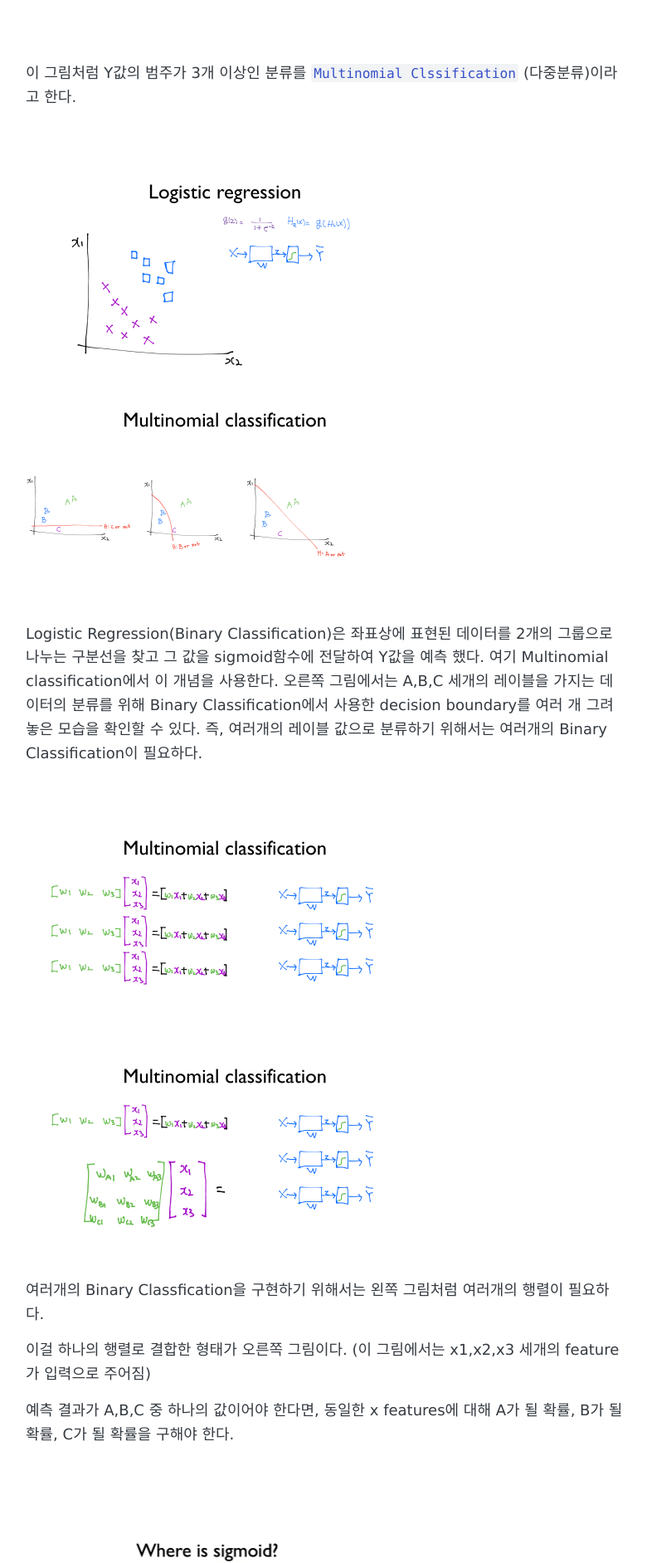
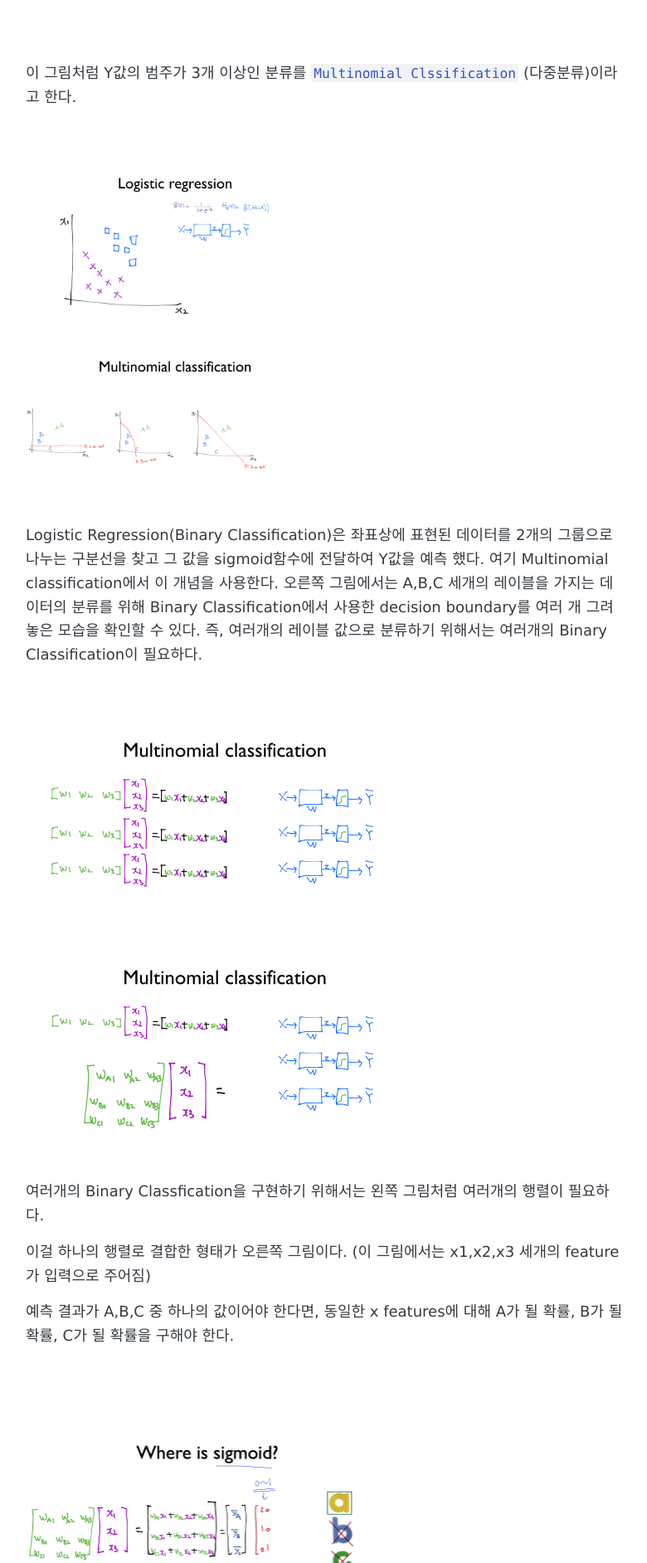
Before and after one commit to zoe0-0/blog, a Jekyll site: the page built from _posts/2020-08-13-Ai_day32.md, in a window 1280 px wide. Shown: the part 975-2859 px from the top of the page at 83% size, without its empty margins (249-1029 px from the left). Built offline with Jekyll 4.4.1, drawn with Linux system fonts in a browser that asks for light colours; comment, search, counter and statistics services are not loaded.

Commit message:
Add new post

```diff
--- a/_posts/2020-08-13-Ai_day32.md
+++ b/_posts/2020-08-13-Ai_day32.md
@@ -21,7 +21,7 @@ tags:
 
 <br>
 
-<div><img src="https://raw.githubusercontent.com/zoe0-0/blog/master/images/softmax/05.jpeg" alt="png" style="zoom:25%;" /><img src="https://raw.githubusercontent.com/zoe0-0/blog/master/images/softmax/08.jpeg" alt="png" style="zoom:25%;" /></div>
+<div><img src="https://raw.githubusercontent.com/zoe0-0/blog/master/images/softmax/05.jpeg" alt="png" style="width:50%;" /><img src="https://raw.githubusercontent.com/zoe0-0/blog/master/images/softmax/08.jpeg" alt="png" style="width:50%;" /></div>
 
 Logistic Regression(Binary Classification)은 좌표상에 표현된 데이터를 2개의 그룹으로 나누는 구분선을 찾고 그 값을 sigmoid함수에 전달하여 Y값을 예측 했다. 여기 Multinomial classification에서 이 개념을 사용한다. 오른쪽 그림에서는 A,B,C 세개의 레이블을 가지는 데이터의 분류를 위해 Binary Classification에서 사용한 decision boundary를 여러 개 그려놓은 모습을 확인할 수 있다. 즉, 여러개의 레이블 값으로 분류하기 위해서는 여러개의 Binary Classification이 필요하다.
 
```
